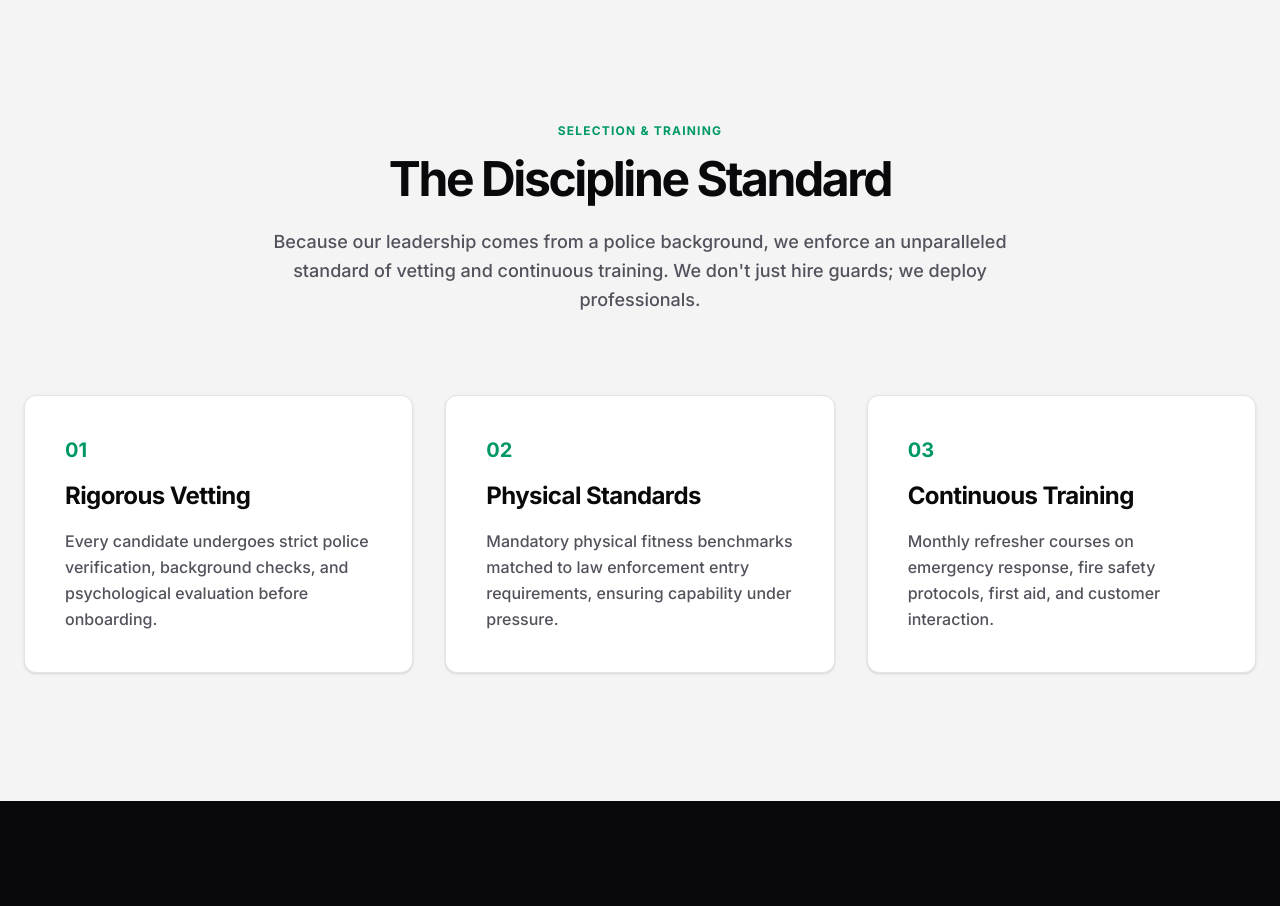
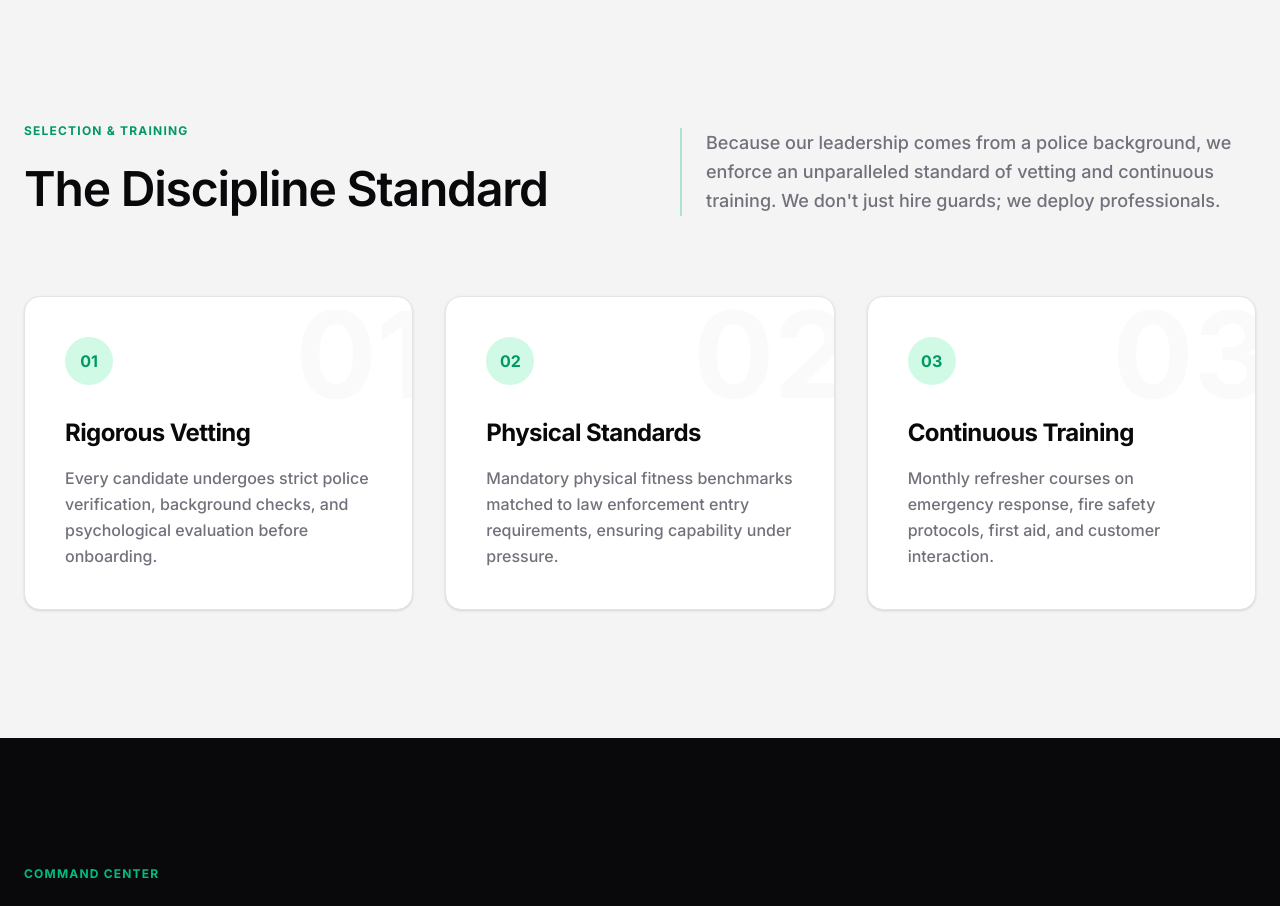
Before and after one commit to godivatech/true_waves_enterprise_website, a Next.js app: page /about in a window 1280 px wide. Shown: the part 2280-3186 px from the top of the page. Built offline with nearby package versions, Linux system fonts and the light colour scheme.

Commit message:
dot removed

```diff
--- a/src/app/about/page.tsx
+++ b/src/app/about/page.tsx
@@ -135,58 +135,51 @@ export default function About() {
       {/* The Discipline Standard (Training & Vetting) */}
       <section className="bg-zinc-100 py-32 border-t border-zinc-200">
         <div className="max-w-7xl mx-auto px-6">
-          <div className="mb-20 text-center flex flex-col items-center">
-            <h2 className="text-xs uppercase tracking-widest text-emerald-600 font-bold mb-4">Selection & Training</h2>
-            <h3 className="text-4xl md:text-5xl font-bold tracking-tighter text-zinc-950 max-w-2xl">
+          <div className="mb-20 flex flex-col md:flex-row justify-between items-start md:items-end gap-8">
+            <div className="max-w-2xl">
+              <h2 className="text-xs uppercase tracking-widest text-emerald-600 font-bold mb-6 flex items-center gap-4">
+                Selection & Training
+                <div className="h-px bg-emerald-600/20 flex-1 md:hidden"></div>
+              </h2>
+              <h3 className="text-4xl md:text-5xl font-semibold tracking-tight text-zinc-950 leading-[1.1]">
                 The Discipline Standard
               </h3>
-            <p className="text-zinc-600 mt-6 max-w-3xl text-lg font-medium leading-relaxed">
+            </div>
+            <p className="text-zinc-500 max-w-xl text-lg font-medium leading-relaxed border-l-2 border-emerald-500/30 pl-6">
               Because our leadership comes from a police background, we enforce an unparalleled standard of vetting and continuous training. We don't just hire guards; we deploy professionals.
             </p>
           </div>
 
           <div className="grid grid-cols-1 md:grid-cols-3 gap-8">
+            {[
+              { num: "01", title: "Rigorous Vetting", desc: "Every candidate undergoes strict police verification, background checks, and psychological evaluation before onboarding." },
+              { num: "02", title: "Physical Standards", desc: "Mandatory physical fitness benchmarks matched to law enforcement entry requirements, ensuring capability under pressure." },
+              { num: "03", title: "Continuous Training", desc: "Monthly refresher courses on emergency response, fire safety protocols, first aid, and customer interaction." }
+            ].map((card, idx) => (
               <motion.div
+                key={idx}
                 initial={{ opacity: 0, y: 20 }}
                 whileInView={{ opacity: 1, y: 0 }}
                 viewport={{ once: true }}
-              transition={{ duration: 0.8, ease, delay: 0.1 }}
-              className="bg-white p-10 rounded-xl border border-zinc-200 shadow-sm"
+                transition={{ duration: 0.8, ease, delay: (idx + 1) * 0.1 }}
+                className="group relative bg-white p-10 rounded-2xl border border-zinc-200 shadow-sm hover:shadow-xl hover:border-emerald-500/30 transition-all duration-500 overflow-hidden"
               >
-              <div className="text-emerald-600 font-bold text-xl mb-4">01</div>
-              <h4 className="font-bold text-2xl text-zinc-950 mb-4 tracking-tight">Rigorous Vetting</h4>
-              <p className="text-zinc-600 font-medium leading-relaxed">
-                Every candidate undergoes strict police verification, background checks, and psychological evaluation before onboarding.
+                {/* Large Background Number */}
+                <div className="absolute -right-4 -top-8 text-[120px] font-bold text-zinc-50 group-hover:text-emerald-50 transition-colors duration-500 select-none z-0">
+                  {card.num}
+                </div>
+
+                <div className="relative z-10">
+                  <div className="w-12 h-12 rounded-full bg-emerald-100 flex items-center justify-center mb-8 group-hover:scale-110 transition-transform duration-500">
+                    <span className="text-emerald-600 font-bold">{card.num}</span>
+                  </div>
+                  <h4 className="font-bold text-2xl text-zinc-950 mb-4 tracking-tight group-hover:text-emerald-600 transition-colors duration-300">{card.title}</h4>
+                  <p className="text-zinc-500 font-medium leading-relaxed">
+                    {card.desc}
                   </p>
+                </div>
               </motion.div>
-
-            <motion.div
-              initial={{ opacity: 0, y: 20 }}
-              whileInView={{ opacity: 1, y: 0 }}
-              viewport={{ once: true }}
-              transition={{ duration: 0.8, ease, delay: 0.2 }}
-              className="bg-white p-10 rounded-xl border border-zinc-200 shadow-sm"
-            >
-              <div className="text-emerald-600 font-bold text-xl mb-4">02</div>
-              <h4 className="font-bold text-2xl text-zinc-950 mb-4 tracking-tight">Physical Standards</h4>
-              <p className="text-zinc-600 font-medium leading-relaxed">
-                Mandatory physical fitness benchmarks matched to law enforcement entry requirements, ensuring capability under pressure.
-              </p>
-            </motion.div>
-
-            <motion.div
-              initial={{ opacity: 0, y: 20 }}
-              whileInView={{ opacity: 1, y: 0 }}
-              viewport={{ once: true }}
-              transition={{ duration: 0.8, ease, delay: 0.3 }}
-              className="bg-white p-10 rounded-xl border border-zinc-200 shadow-sm"
-            >
-              <div className="text-emerald-600 font-bold text-xl mb-4">03</div>
-              <h4 className="font-bold text-2xl text-zinc-950 mb-4 tracking-tight">Continuous Training</h4>
-              <p className="text-zinc-600 font-medium leading-relaxed">
-                Monthly refresher courses on emergency response, fire safety protocols, first aid, and customer interaction.
-              </p>
-            </motion.div>
+            ))}
           </div>
         </div>
       </section>
```
Lines whose indentation alone changed are shown as unchanged.
